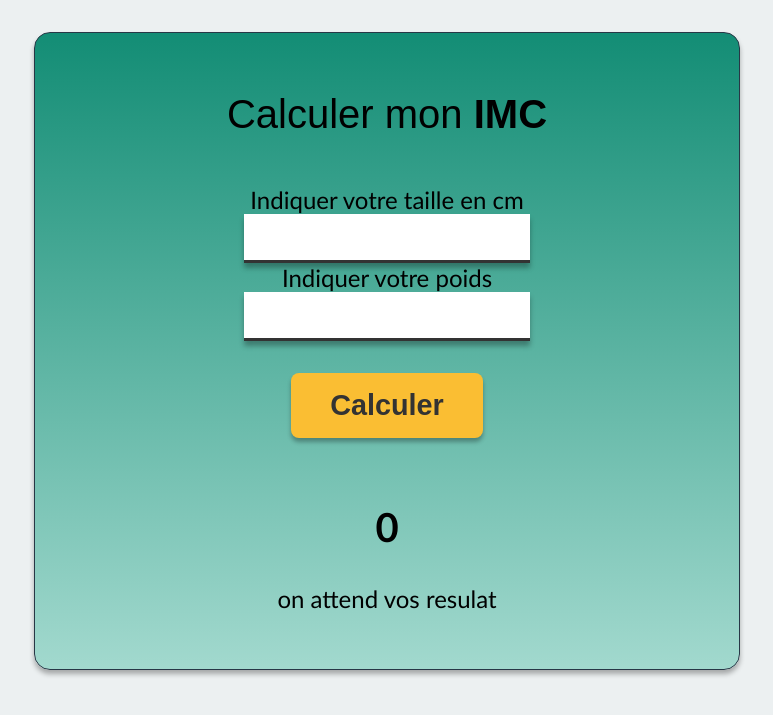
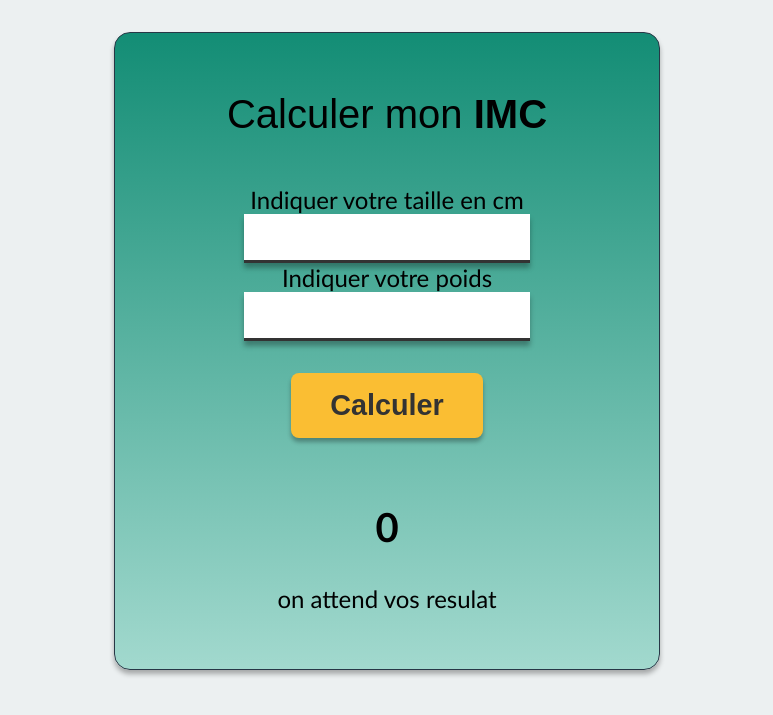
Before and after one commit to beldjoudiamir/Portfolio, a PHP site: page /projetPerso/projectDIMC/index.html in a window 1280 px wide. Shown: the top 715 px of the page, without its empty margins (253-1026 px from the left). Run offline with PHP 8.4, Linux system fonts and the light colour scheme.

Commit message:
projec imc 2

```diff
--- a/projetPerso/projectDIMC/style.css
+++ b/projetPerso/projectDIMC/style.css
@@ -7,7 +7,7 @@ body{
 }
 
 .container{
-  max-width: 40rem;
+  max-width: 30rem;
   /* https://developer.mozilla.org/fr/docs/Web/CSS/gradient/linear-gradient */
   background: linear-gradient(#138D75, #A2D9CE);
   /*background-color: #138D75;*/
```
